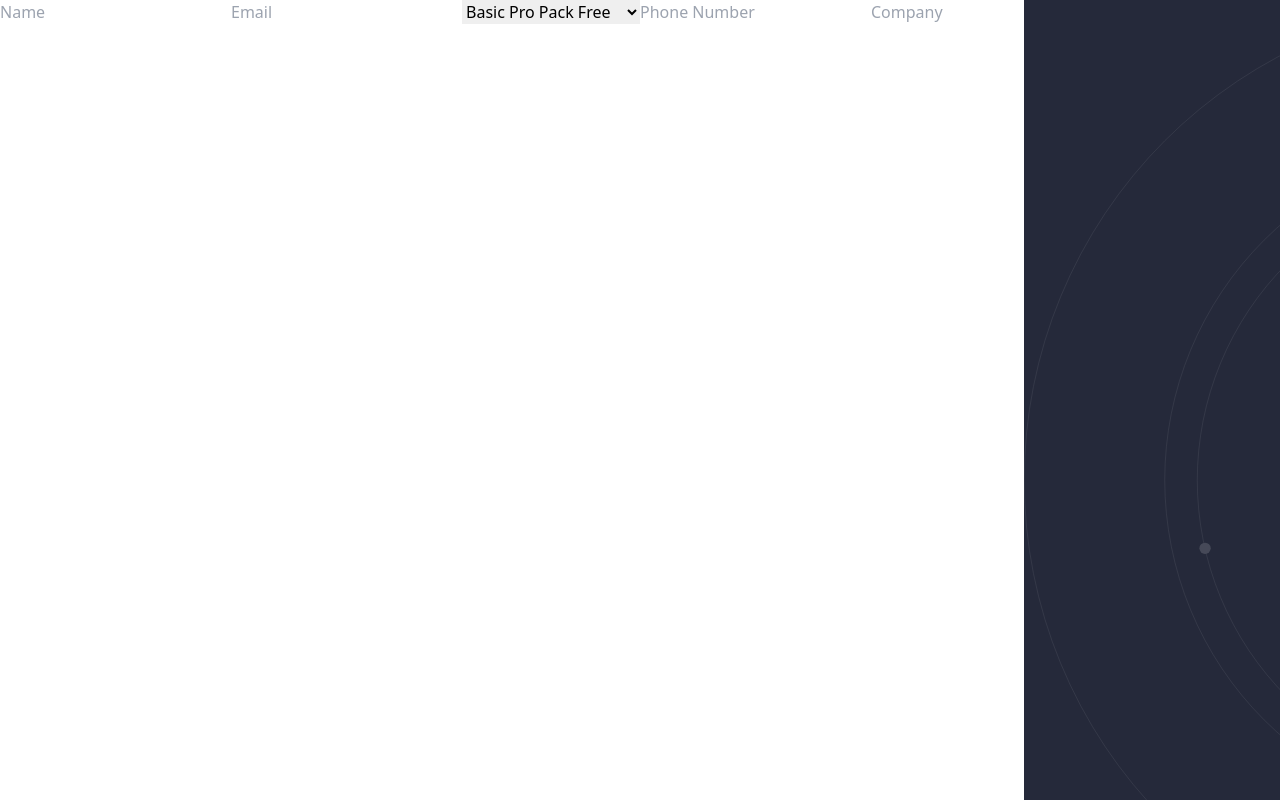
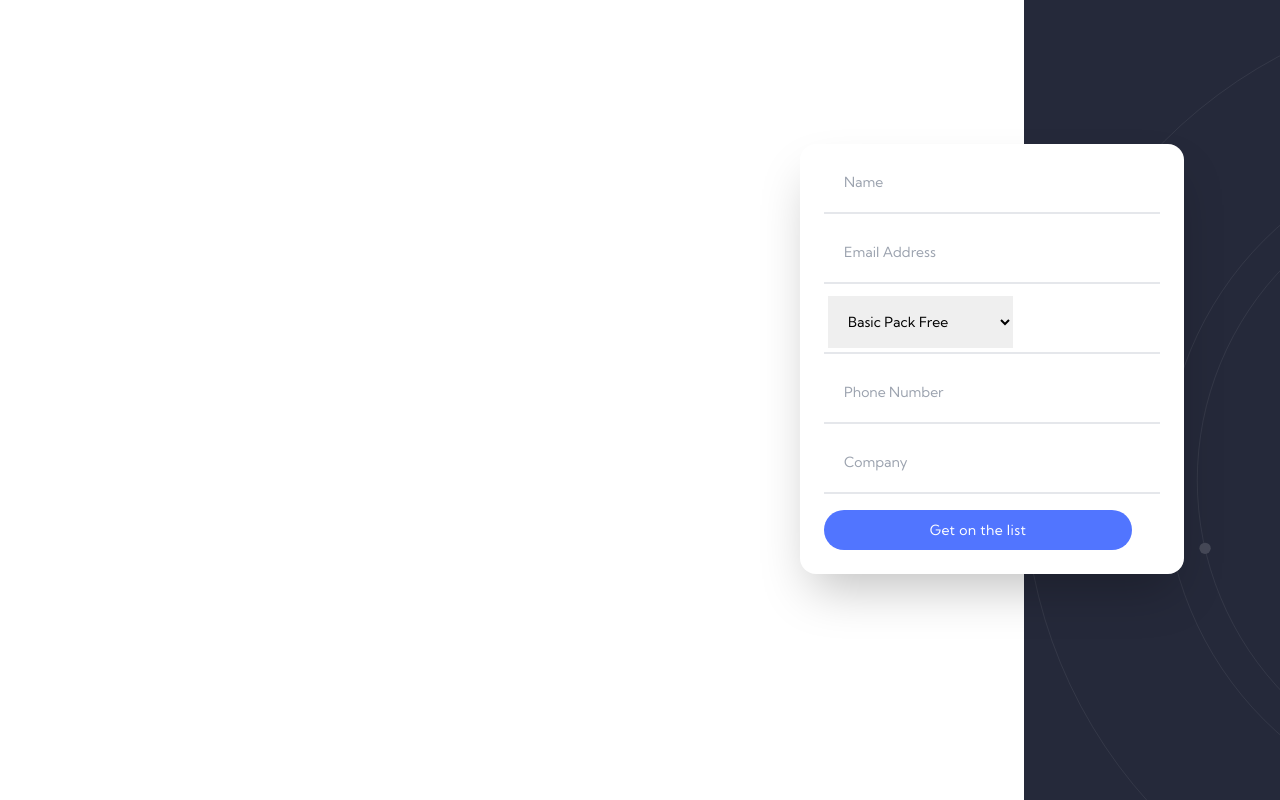
Before and after one commit to ronniekram/officelite, a React (Create React App) app: page / in a window 1280 px wide. Built offline with nearby package versions, Linux system fonts and the light colour scheme.

Commit message:
created signup form and styled it for the most part

```diff
--- a/src/assets/css/style.css
+++ b/src/assets/css/style.css
@@ -1,5 +1,5 @@
 body {
-  font-family: 'Kumbh Sans';
+  font-family: 'Kumbh Sans' !important;
 }
 
 svg {
--- a/src/assets/styles.js
+++ b/src/assets/styles.js
@@ -11,30 +11,29 @@ const countdown = {
 };
 
 const signup = {
-  container: '',
+  container: 'z-0',
   bg: 'sm:bg-custom-dark bg-transparent sm:w-1/5 w-full sm:h-screen h-1/2 fixed sm:-right-0',
   img: 'text-dark sm:text-white stroke-current fill-current w-9/12 fixed overflow-hidden'
 };
 
 const button = {
-  one: '',
+  one: 'bg-custom-blue-dk w-11/12 py-2.5 text-sm tracking-wide text-white font-kuhbm rounded-3xl border-0 mt-2 mb-4',
   two: '',
   three: ''
 };
 
 const form = {
-  content: ''
+  content: 'w-96 bg-white flex flex-col flex-nowrap content-evenly px-6 py-2 text-sm font-kuhbm divide-y-8 divide-custom-grey rounded-2xl shadow-2xl z-10 right-24 mt-36 absolute',
+  // divide: 'divide-y-8 divide-custom-grey p-2'
 };
 
 const input = {
-  field: '',
+  field: 'p-4 m-1',
   filled: '',
-  errors: ''
+  errors: '',
+  option: ''
 };
 
-const options = {
-
-};
 
 export {
   home,
@@ -43,6 +42,5 @@ export {
   signup,
   button,
   form,
-  input,
-  options
+  input
 }
--- a/src/components/signup/UserForm.js
+++ b/src/components/signup/UserForm.js
@@ -19,39 +19,73 @@ const UserForm = () => {
     })
   }, [setError]);
 
+
   return (
-    <form onSubmit={handleSubmit(onSubmit)} className={form.content}>
+    <section className={form.content}>
+      <form onSubmit={handleSubmit(onSubmit)}>
+        <div className={form.divide}>
           <input
             type="text"
-        placeholder="Name" {...register("name", {required: true})}
+            placeholder="Name"
+            {...register("name", {required: true})}
+            className={input.field}
           />
-      {errors.lastName && errors.lastName.types && (
-        <p>{errors.lastName.types.required}</p>
-      )}
+        </div>
 
+        <hr className="border-t-2 p-1" />
+
+        <div className={form.divide}>
           <input
             type="email"
-        placeholder="Email" {...register("email", {required: true})}
+            placeholder="Email Address"
+            {...register("email", {required: true})}
+            className={input.field}
           />
+        </div>
 
-      <select {...register("Basic Pro Back Free", { required: true })}>
-        <option value="basic">Basic Pro Pack Free</option>
+        <hr className="border-t-2 p-1" />
+
+        <div className={form.divide}>
+          <select
+            {...register("Basic Pack - Free", { required: true })}
+          className={input.field}
+          >
+            <option value="basic">Basic Pack Free</option>
             <option value="pro">Pro Pack $9.99</option>
             <option value="ultimate">Ultimate Pack $19.99</option>
           </select>
+        </div>
+
+        <hr className="border-t-2 p-1" />
+
+        <div className={form.divide}>
+          <input
+            type="tel"
+            placeholder="Phone Number"
+            {...register("Phone", {required: true})}
+            className={input.field}
+          />
+        </div>
+
+        <hr className="border-t-2 p-1" />
+
+        <div className={form.divide}>
+          <input
+            type="text"
+            placeholder="Company"
+            {...register("company", {required: true})}
+            className={input.field}
+          />
+        </div>
+
+        <hr className="border-t-2 p-1" />
 
         <input
-        type="tel"
-        placeholder="Phone Number" {...register("Phone", {required: true})}
-      />
-
-      <input
-        type="text"
-        placeholder="Company" {...register("company", {required: true})}
-      />
-
-      <input type="submit" value="Get on the list" />
+          type="submit"
+          value="Get on the list"
+          className={button.one} />
     </form>
+  </section>
   )
 };
 
```
Also changed, not shown: src/assets/css/main.css, tailwind.js. Lines whose indentation alone changed are shown as unchanged.
